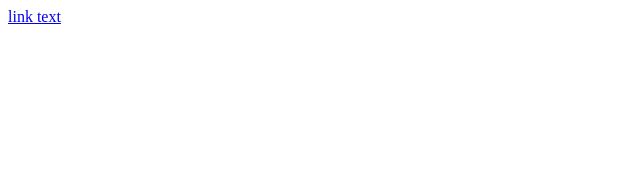
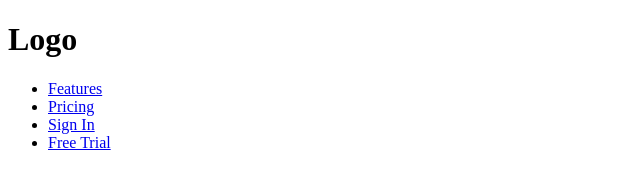
Before and after one commit to DogLover0001/TeenVax, a plain HTML site: page index.html in a window 1280 px wide. Shown: the whole page, without its empty margins (0-640 px from the left). Drawn offline with Linux system fonts and the light colour scheme.

Commit message:
Update index.html

```diff
--- a/index.html
+++ b/index.html
@@ -5,7 +5,15 @@
 </head>
 
 <body>
-<a href="featured.html">link text</a>
+  <header class="header">
+    <h1 class="logo">Logo</h1>
+    <ul class="nav">
+      <li><a href="#">Features</a></li>
+      <li><a href="#">Pricing</a></li>
+      <li><a href="#">Sign In</a></li>
+      <li><a href="#">Free Trial</a></li>
+    </ul>
+  </header>
 </body>
 
 </html>
```
